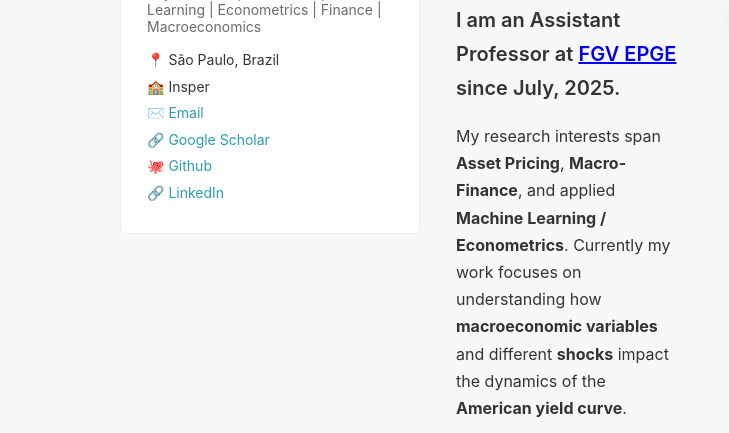
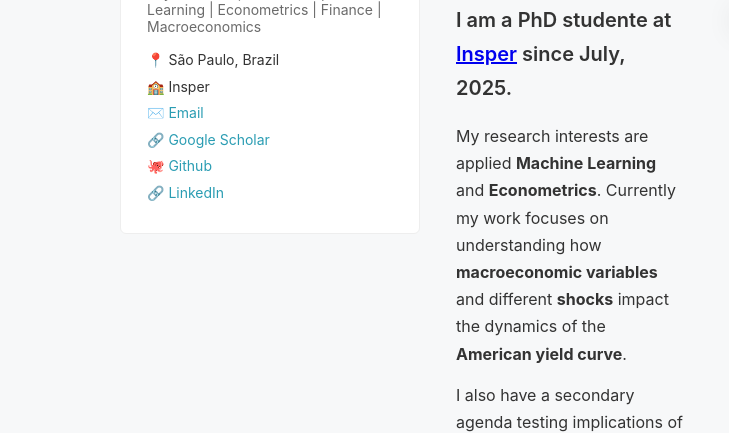
Before and after one commit to gpiantino/gpiantino.github.io, a plain HTML site: page index.html in a window 1280 px wide. Shown: the part 185-618 px from the top of the page, 0-729 px from the left. Drawn offline with Linux system fonts and the light colour scheme.

Commit message:
Update index.html

```diff
--- a/index.html
+++ b/index.html
@@ -78,12 +78,12 @@
     <div class="about-grid">
       <div class="about-text">
         <p class="lead">
-          I am an Assistant Professor at <a href="#" target="_blank" rel="noopener">FGV EPGE</a> since July, 2025.
+          I am a PhD studente at <a href="#" target="_blank" rel="noopener">Insper</a> since July, 2025.
         </p>
 
         <p>
-          My research interests span <strong>Asset Pricing</strong>, <strong>Macro-Finance</strong>, and applied
-          <strong>Machine Learning / Econometrics</strong>. Currently my work focuses on understanding how
+          My research interests are applied
+          <strong>Machine Learning</strong> and <strong>Econometrics</strong>. Currently my work focuses on understanding how
           <strong>macroeconomic variables</strong> and different <strong>shocks</strong> impact the dynamics of the
           <strong>American yield curve</strong>.
         </p>
```
